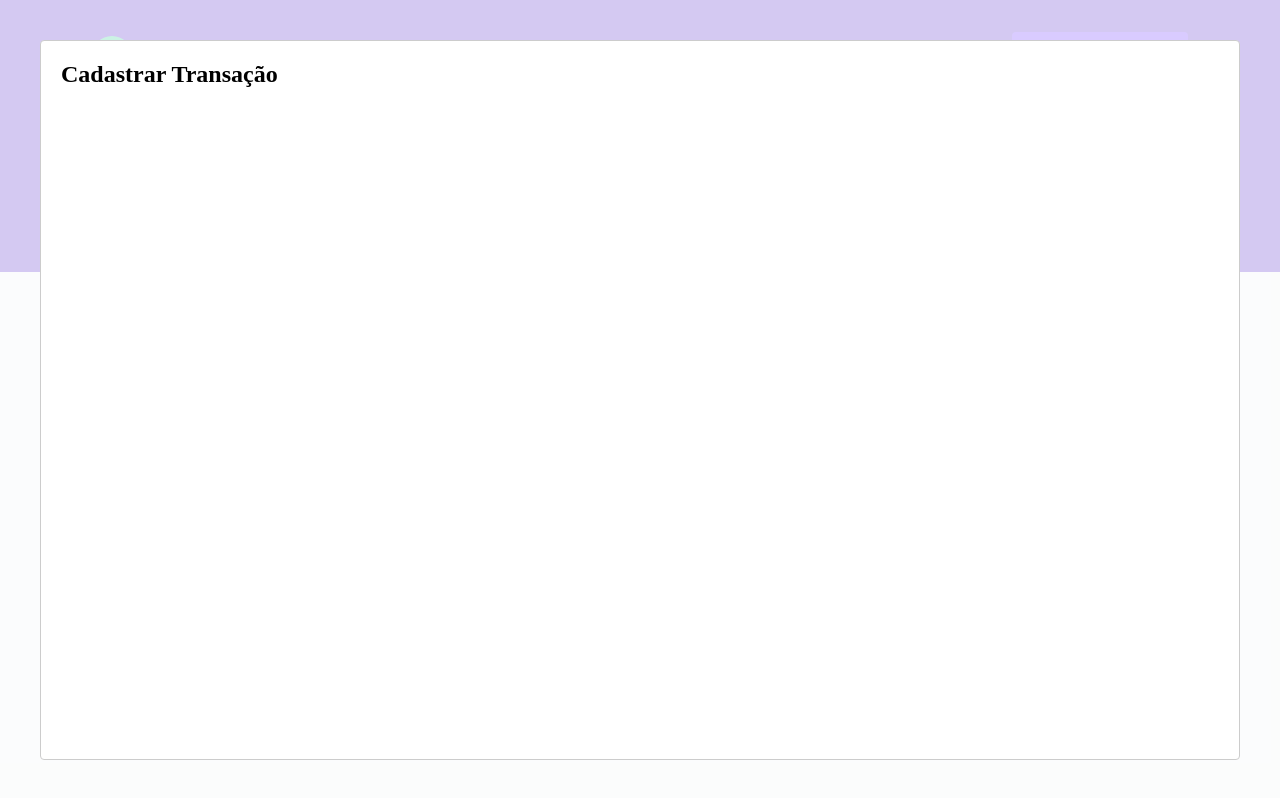
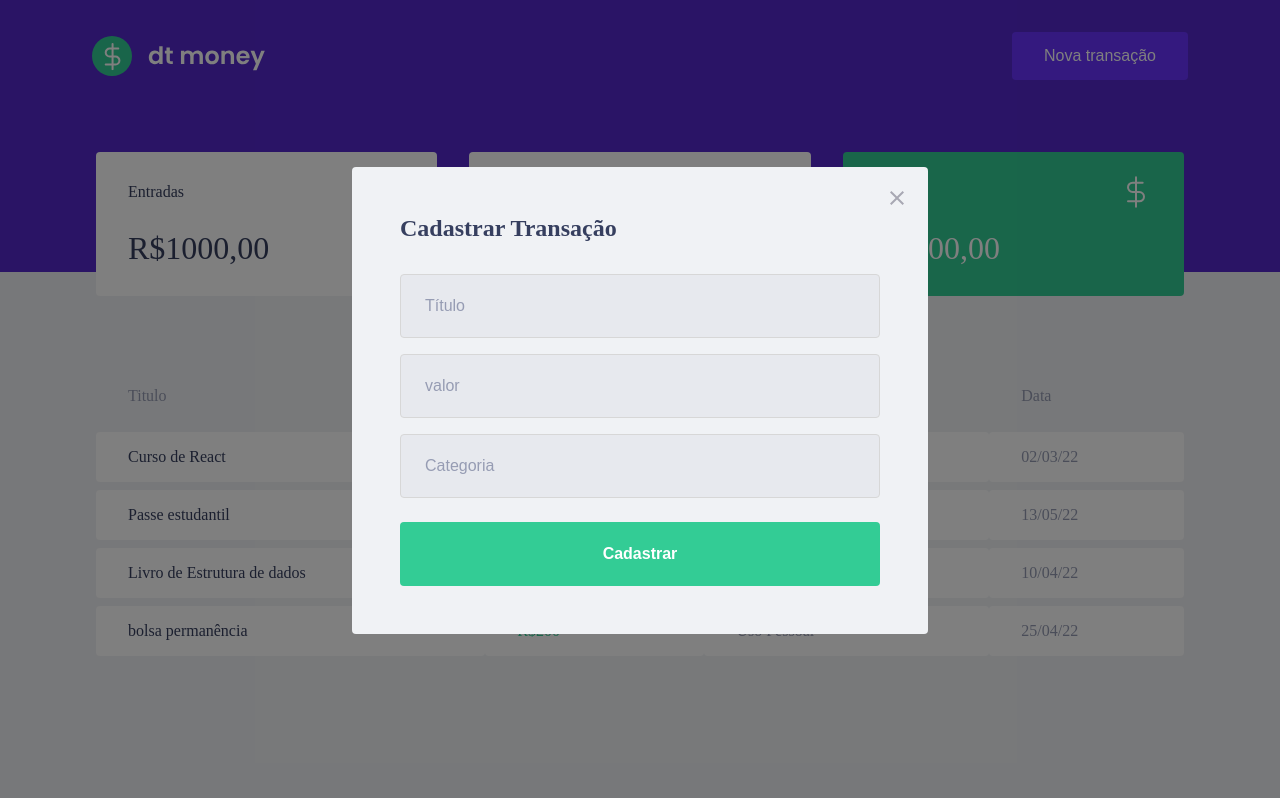
Before and after one commit to Jrevoredo42/money-mananger, a React (Vite) app: page / in a window 1280 px wide. Both pictures are taken after a click on the button "Nova transação". Built offline with nearby package versions, Linux system fonts and the light colour scheme; no server answers; what miragejs would draw is missing.

Commit message:
Componente modal e sua estilização

```diff
--- a/src/components/Header/NewTransactionModal/index.tsx
+++ b/src/components/Header/NewTransactionModal/index.tsx
@@ -1,4 +1,6 @@
 import  Modal  from 'react-modal';
+import  { Container } from './styles';
+import closeImg from '../../../assets/cancel.svg';
 
 interface NewTransactionModalProps{
     isOpen: boolean;
@@ -11,8 +13,29 @@
 export function NewTransactionModal({ isOpen, onRequestClose}: NewTransactionModalProps){
     return  (
         <Modal isOpen={isOpen}
-             onRequestClose={onRequestClose}>
+             onRequestClose={onRequestClose}
+             overlayClassName='react-modal-overlay'
+             className='react-modal-content'
+             >
+            <button onClick={onRequestClose} className='react-modal-close'>
+                <img src={closeImg} alt='Fechar' />
+            </button>
+              <Container>
+
               <h2>Cadastrar Transação </h2>
+
+                <input type='text' placeholder='Título'/>
+
+                <input type='number' placeholder='valor'/>
+
+                <input placeholder='Categoria'/>
+
+                <button type='submit'>
+                    Cadastrar
+                </button>
+
+              </Container>
+
       </Modal>
     )
 
--- a/src/components/Header/NewTransactionModal/styles.tsx
+++ b/src/components/Header/NewTransactionModal/styles.tsx
@@ -1,3 +1,55 @@
 import styled from 'styled-components';
+export const Container = styled.form`
 
-export const Container = styled.div``;
+h2 {
+
+    color: var(--text-title);
+    font-size: 1.5rem;
+    margin-bottom: 2rem;
+
+}
+
+input {
+    width: 100%;
+    padding: 0 1.5rem;
+    height: 4rem;
+    border-radius: 0.25rem;
+
+    border: 1px solid #d7d7d7;
+    background: #e7e9ee;
+
+    font-weight: 400;
+    font-size: 1rem;
+
+    &::placeholder{
+        color: var(--text-body);
+    }
+
+    & + input{
+        margin-top: 1rem;
+    }
+}
+
+
+    button[type='submit']{
+
+        width: 100%;
+        padding: 0 1.5rem;
+        height: 4rem;
+        background: var(--green);
+        color: #FFF;
+        border-radius: 0.25rem;
+        border: 0;
+        font-size: 1rem;
+        margin-top: 1.5rem;
+        font-weight: 600;
+        transition: filter 0.2s;
+
+        &:hover{
+            filter: brightness(0.9);
+        }
+
+    }
+
+
+`;
--- a/src/styles/global.ts
+++ b/src/styles/global.ts
@@ -46,5 +46,43 @@
     cursor: not-allowed;
 }
 
+.react-modal-overlay{
+    background: rgba(0, 0, 0 ,0.5);
+
+    position: fixed;
+    top: 0;
+    bottom: 0;
+    left: 0;
+    right: 0;
+
+    display: flex;
+    align-items: center;
+    justify-content: center;
+}
+
+.react-modal-content{
+    width: 100%;
+    max-width: 576px;
+    background: var(--background);
+    padding: 3rem;
+    position: relative;
+    border-radius: 0.25rem;
+
+}
+
+.react-modal-close{
+
+    position: absolute;
+    right: 1.5rem;
+    top: 1.5rem;
+    border: 0;
+    background: transparent;
+
+    &:hover{
+        filter: brightness(0.9);
+    }
+
+}
+
 
 `
```
